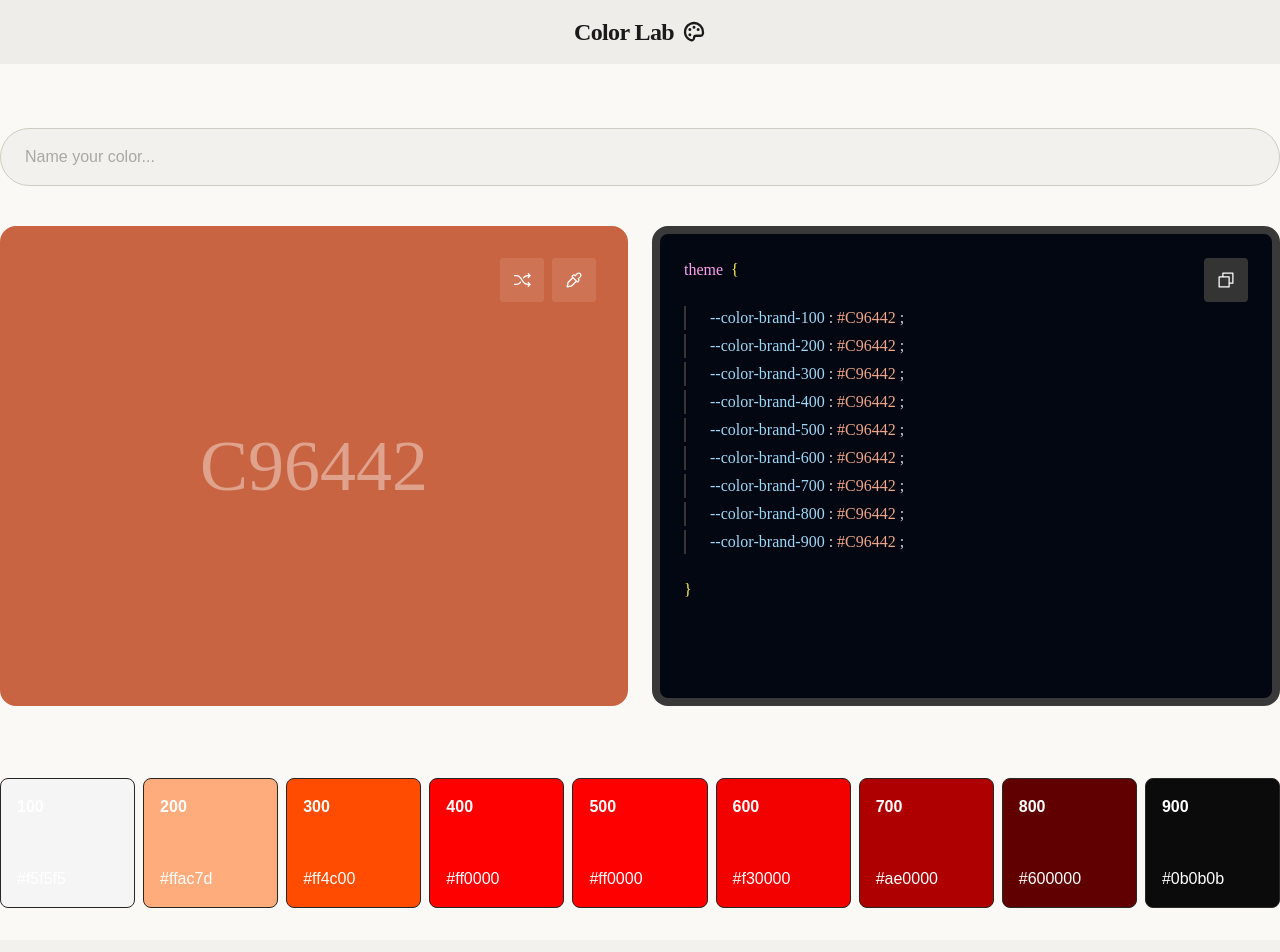
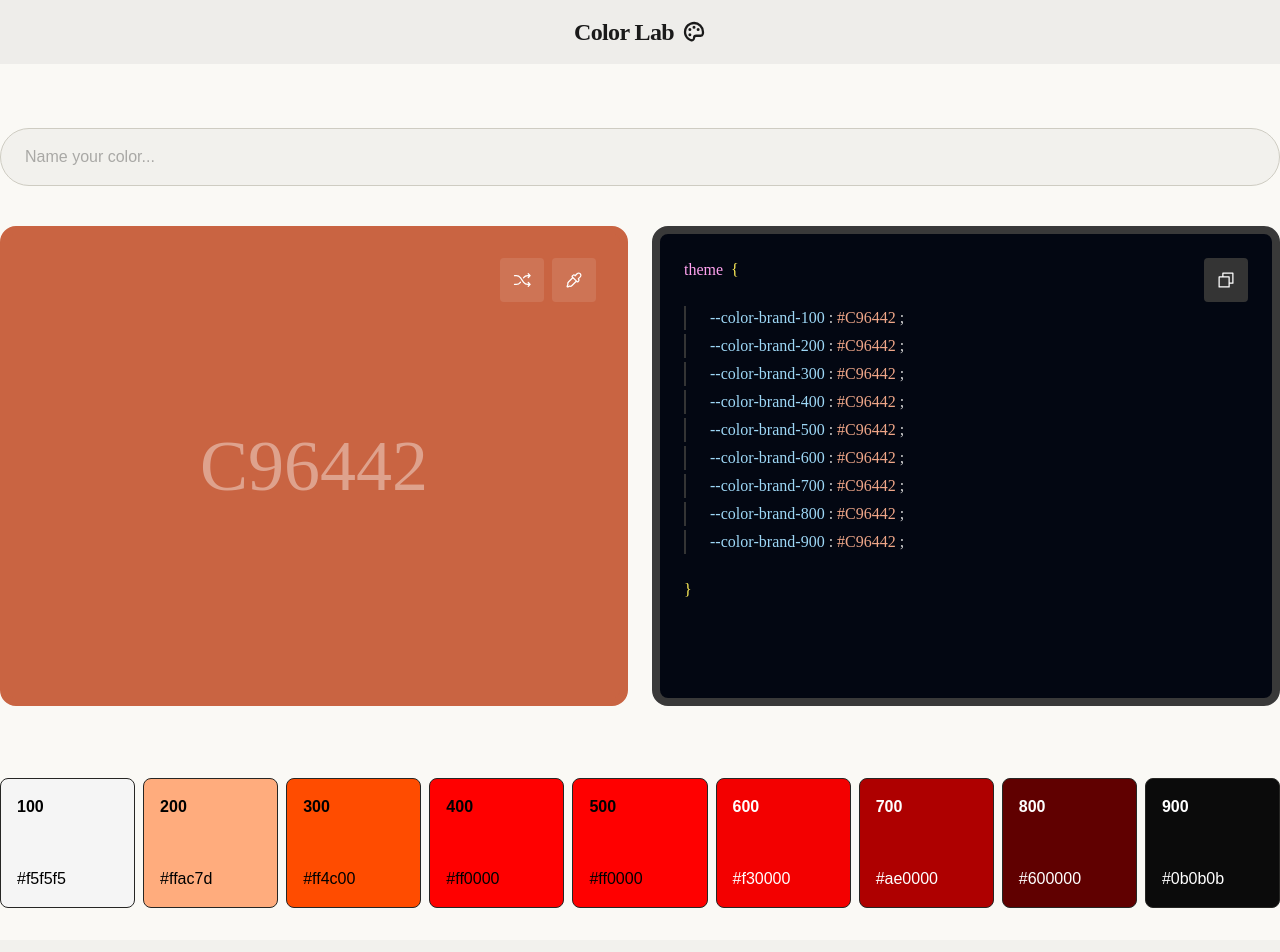
Before and after one commit to JoelleVoogt/color-lab, a Next.js app: page / in a window 1280 px wide. Shown: the top 952 px of the page. Built offline with nearby package versions, Linux system fonts and the light colour scheme.

Commit message:
Added WCAG if state ment

```diff
--- a/sections/color_output.tsx
+++ b/sections/color_output.tsx
@@ -1,5 +1,5 @@
 import ColorVariable from "@/components/color_variable";
-import { formatHex } from "culori";
+import { formatHex, wcagContrast } from "culori";
 import { generateScale } from "@/data/generate_scale";
 
 export default function ColorOutput() {
@@ -8,14 +8,21 @@ export default function ColorOutput() {
   return (
     <>
       <div className="grid grid-cols-1 lg:grid-cols-9 gap-2 max-w-7xl w-full my-8">
-        {scale.map((color) => (
-          <ColorVariable
-            key={color.step}
-            scale={String(color.step)}
-            value={formatHex(color)}
-            text="white"
-          />
-        ))}
+        {scale.map((color) => {
+          const contrastWithBlack = wcagContrast(color, "black");
+          const contrastWithWhite = wcagContrast(color, "white");
+          const textColor =
+            contrastWithBlack > contrastWithWhite ? "black" : "white";
+
+          return (
+            <ColorVariable
+              key={color.step}
+              scale={String(color.step)}
+              value={formatHex(color)}
+              text={textColor}
+            />
+          );
+        })}
       </div>
     </>
   );
```
